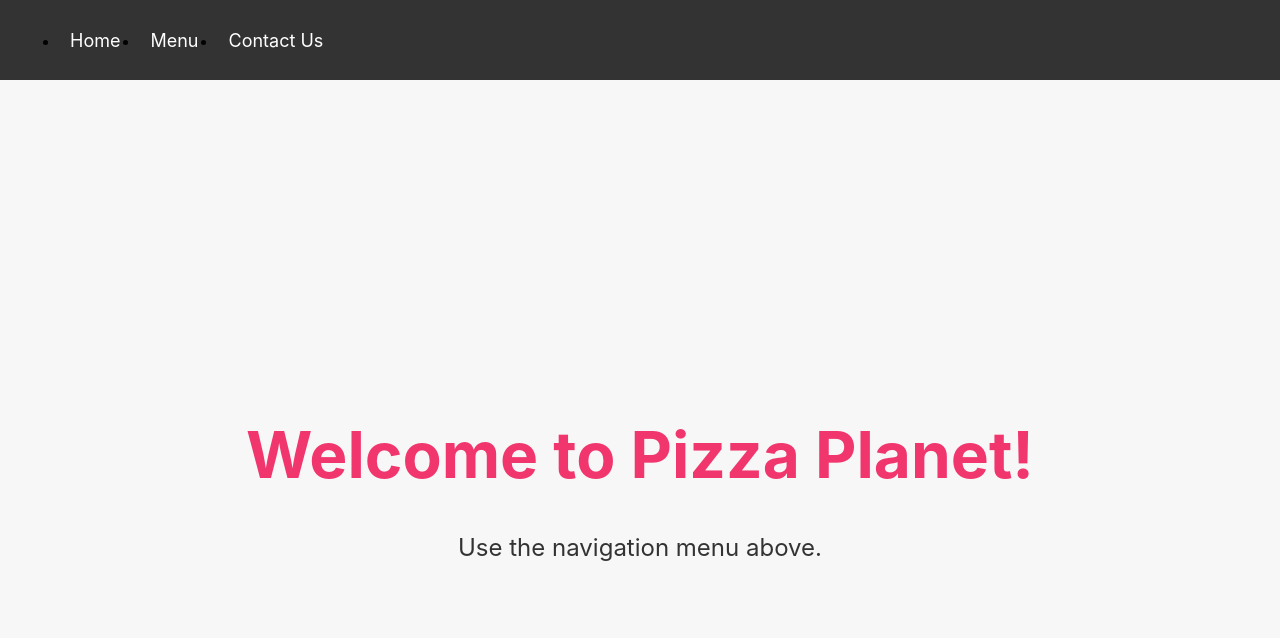
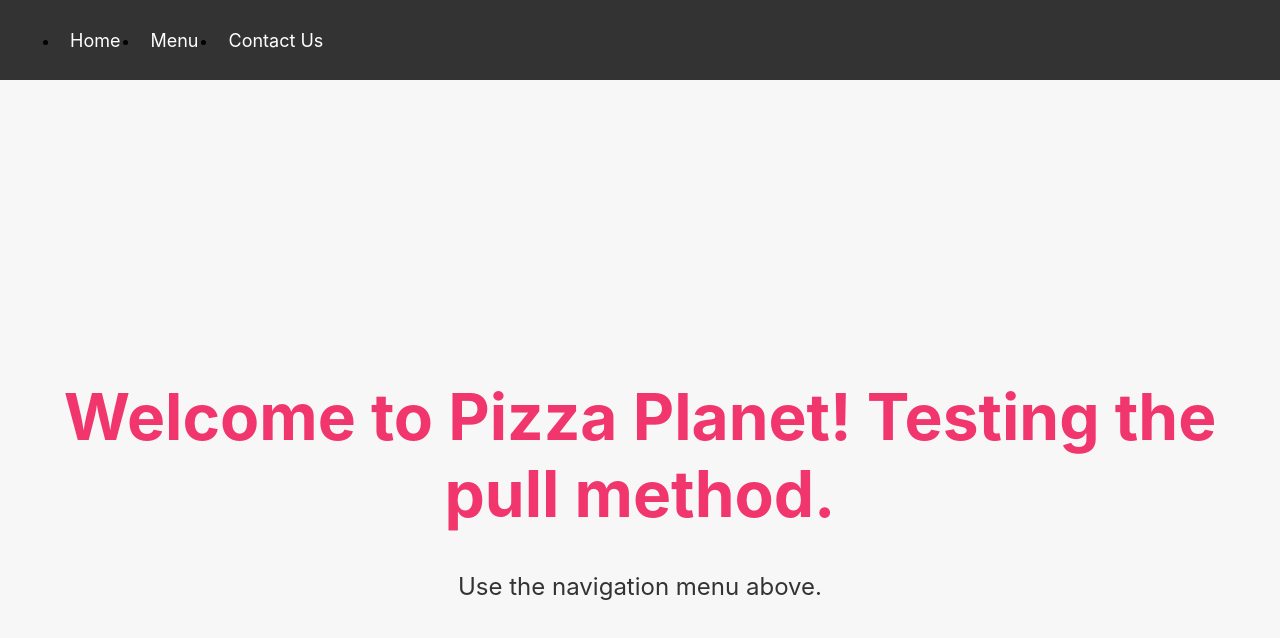
Before and after one commit to ChristopherDrake/Ordering, a React (Create React App) app in the folder order-system/: page / in a window 1280 px wide. Shown: the top 638 px of the page. Built offline with nearby package versions, Linux system fonts and the light colour scheme.

Commit message:
Update Home.js
Pull Test

```diff
--- a/order-system/src/pages/Home.js
+++ b/order-system/src/pages/Home.js
@@ -4,7 +4,7 @@ import './Home.css'
 const HomePage = () => {
   return (
     <div className="home-container">
-      <h1>Welcome to Pizza Planet!</h1>
+      <h1>Welcome to Pizza Planet! Testing the pull method.</h1>
       <p>Use the navigation menu above.</p>
     </div>
   );
```
